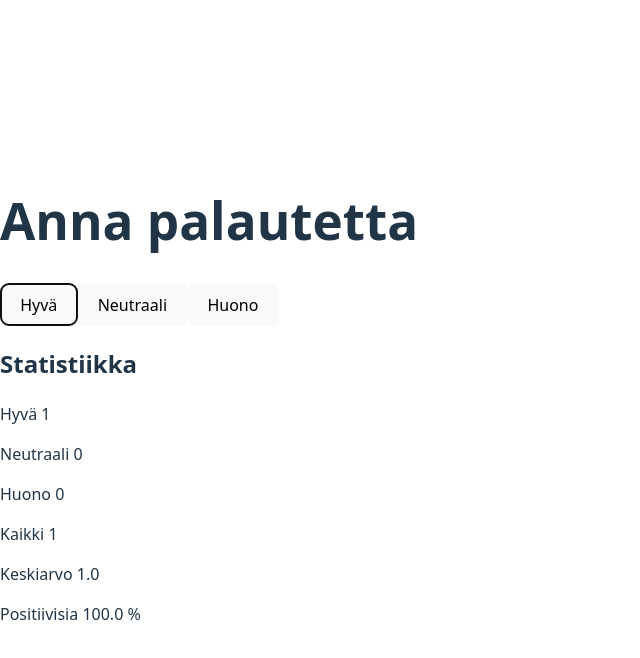
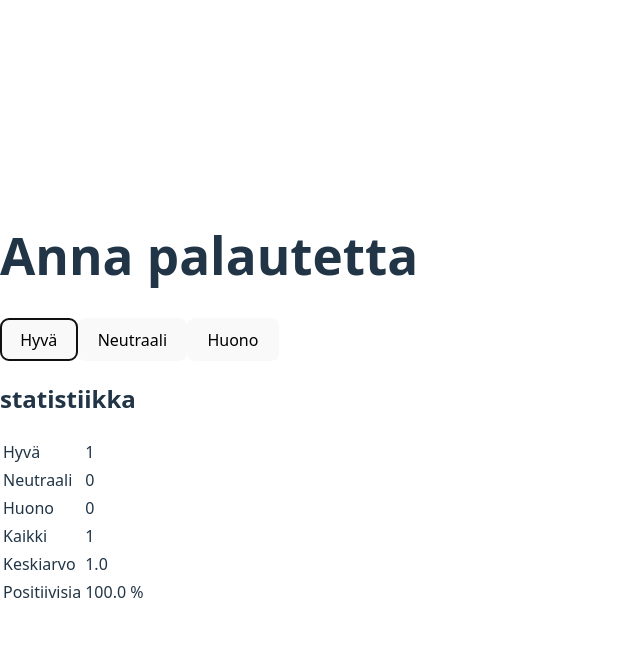
Before and after one commit to marjattaw/fso, a React (Vite) app in the folder osa1/unicafe/: page / in a window 1280 px wide. Both pictures are taken after a click on the button "Hyvä". Shown: the top 658 px of the page, without its empty margins (0-640 px from the left). Built offline with nearby package versions, Linux system fonts and the light colour scheme.

Commit message:
Tehtävä 1.11

```diff
--- a/osa1/unicafe/src/App.jsx
+++ b/osa1/unicafe/src/App.jsx
@@ -5,9 +5,12 @@
   <button onClick={onClick}>{text}</button>
 )
 
-// Yksi tilastorivi
+// Yksi tilastorivi TAULUKKOON
 const StatisticLine = ({ text, value }) => (
-  <p>{text} {value}</p>
+  <tr>
+    <td>{text}</td>
+    <td>{value}</td>
+  </tr>
 )
 
 const Statistics = ({ good, neutral, bad }) => {
@@ -26,13 +29,17 @@
 
   return (
     <div>
-      <h2>Statistiikka</h2>
+      <h2>statistiikka</h2>
+      <table>
+        <tbody>
           <StatisticLine text="Hyvä" value={good} />
           <StatisticLine text="Neutraali" value={neutral} />
           <StatisticLine text="Huono" value={bad} />
           <StatisticLine text="Kaikki" value={all} />
           <StatisticLine text="Keskiarvo" value={average.toFixed(1)} />
           <StatisticLine text="Positiivisia" value={`${positive.toFixed(1)} %`} />
+        </tbody>
+      </table>
     </div>
   )
 }
```
Lines whose indentation alone changed are shown as unchanged.
